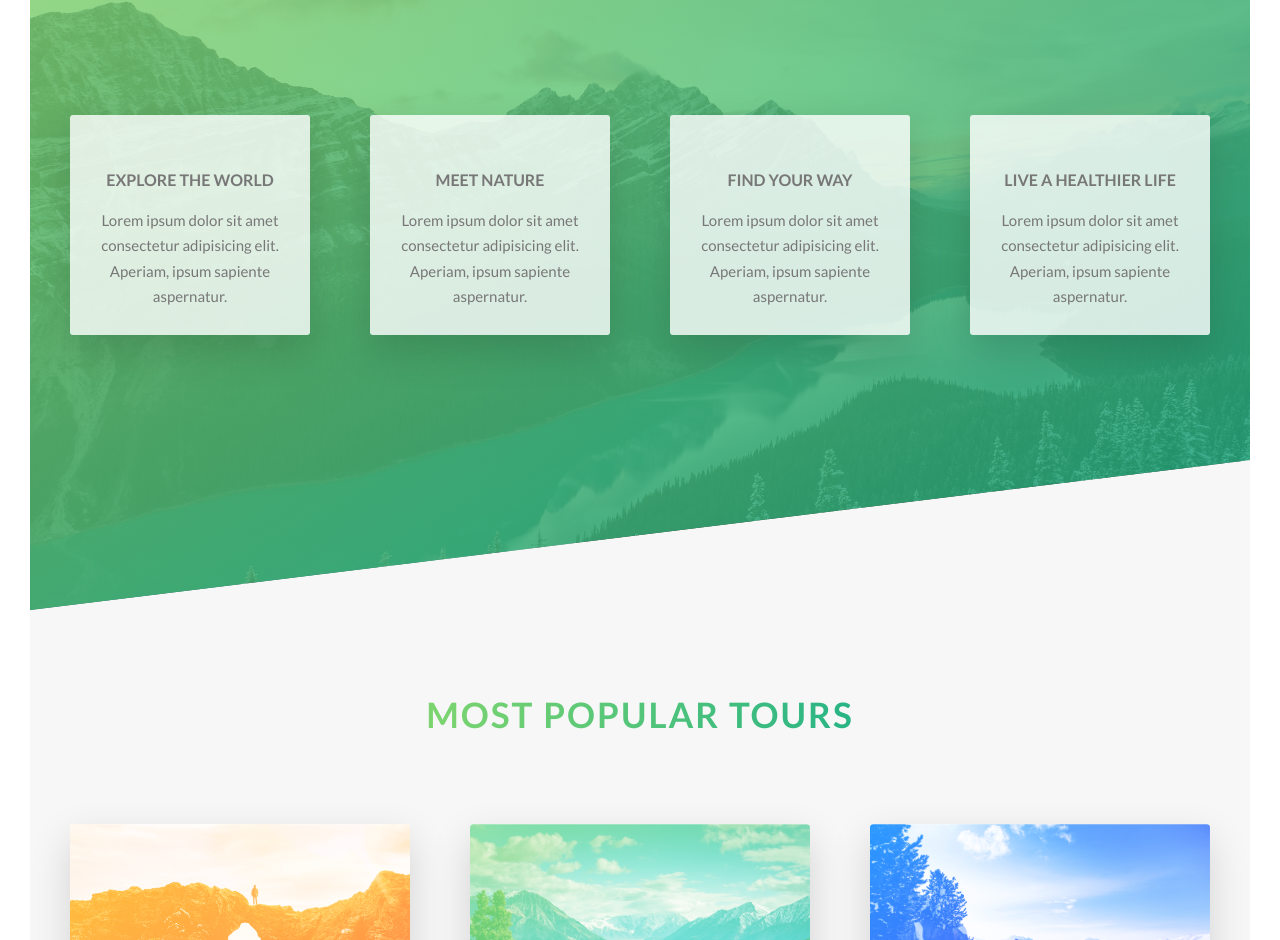
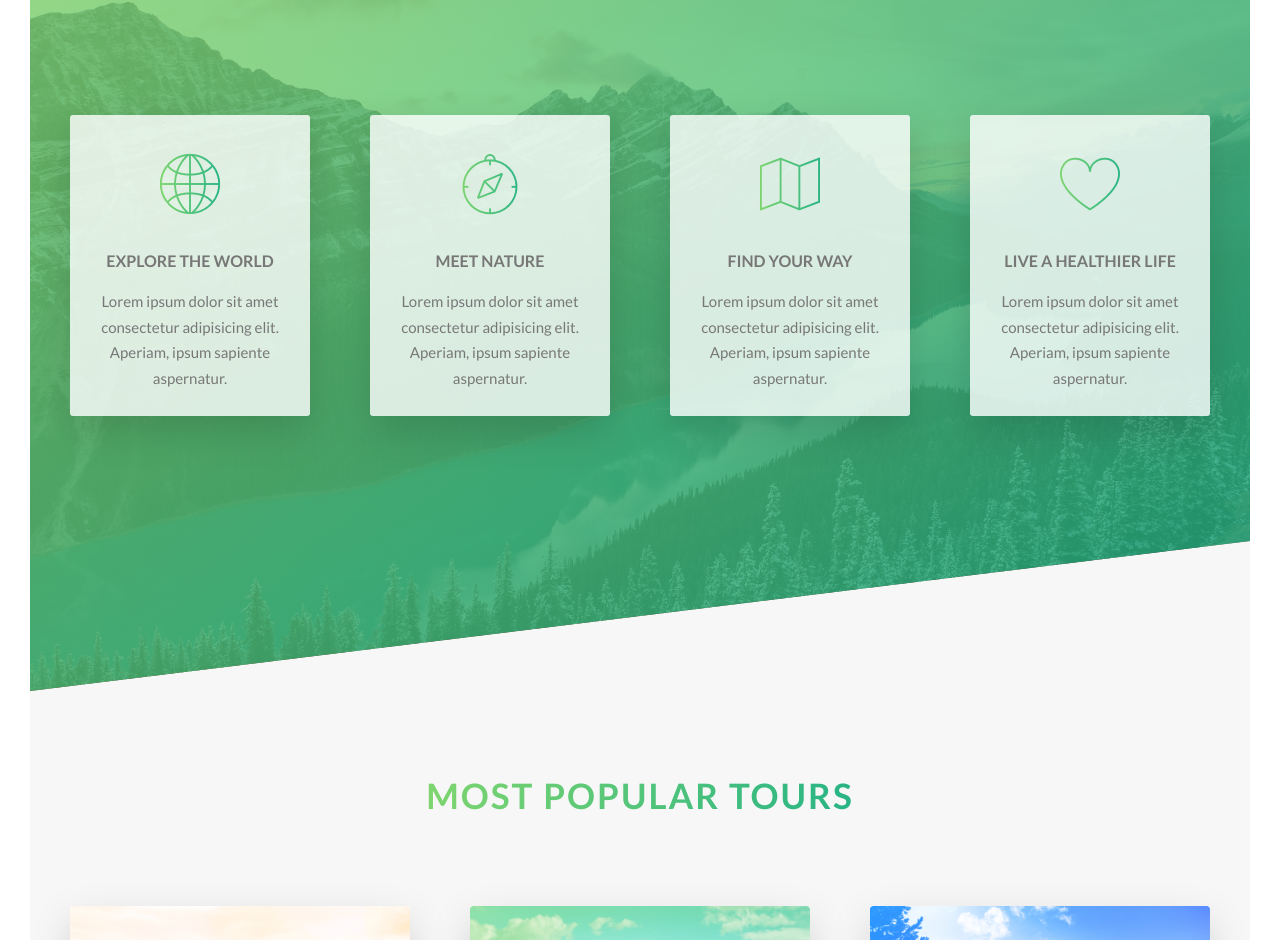
Before and after one commit to gururajkl/tlproject, a website: page index.html in a window 1280 px wide. Shown: the part 1569-2509 px from the top of the page. Drawn offline with nearby package versions, Linux system fonts and the light colour scheme; the site is published under a folder, as on GitHub Pages, so addresses that start at the root find nothing.

Commit message:
Update index.html

```diff
--- a/index.html
+++ b/index.html
@@ -8,7 +8,7 @@
 
     <link href="https://fonts.googleapis.com/css?family=Lato:100,300,400,700,900" rel="stylesheet">
 
-    <link rel="stylesheet" href="/css/icon-font.css">
+    <link rel="stylesheet" href="css/icon-font.css">
 
     <!-- AOS CSS -->
     <link href="https://unpkg.com/aos@2.3.1/dist/aos.css" rel="stylesheet">
```
